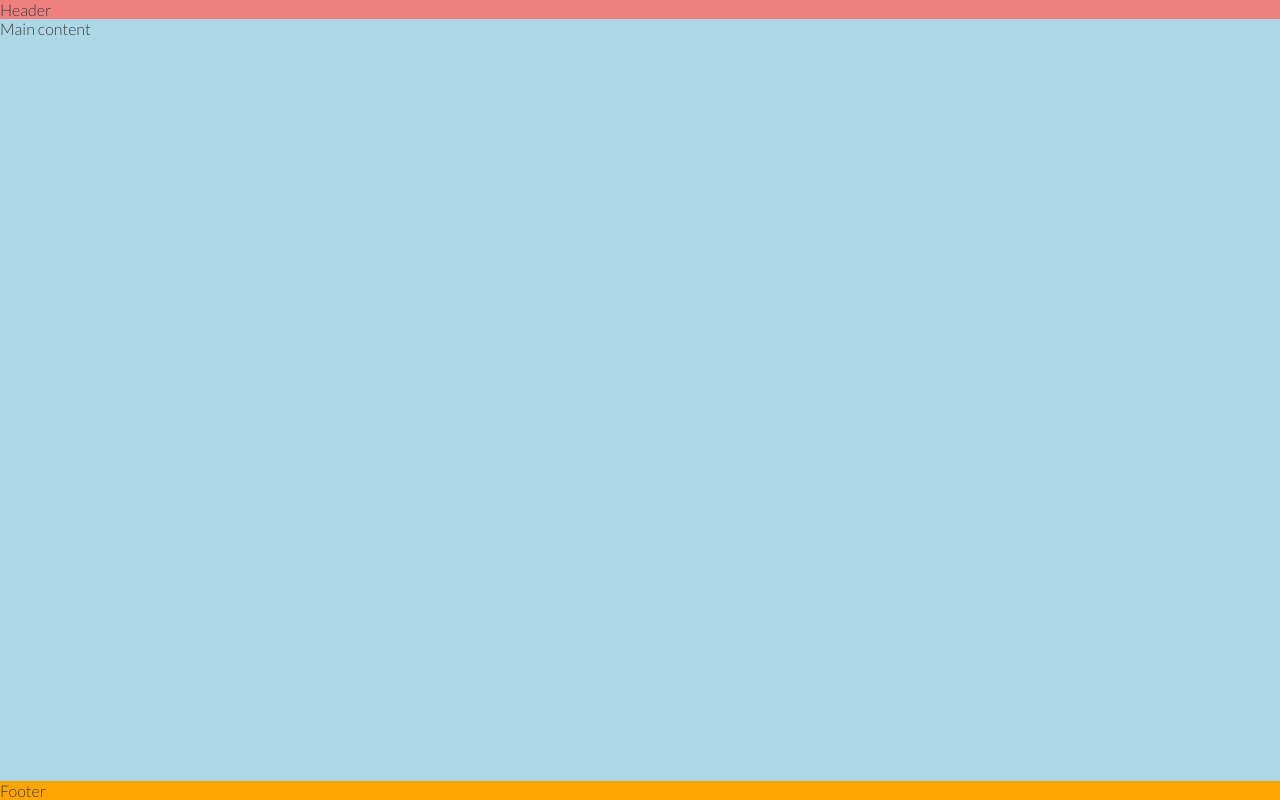
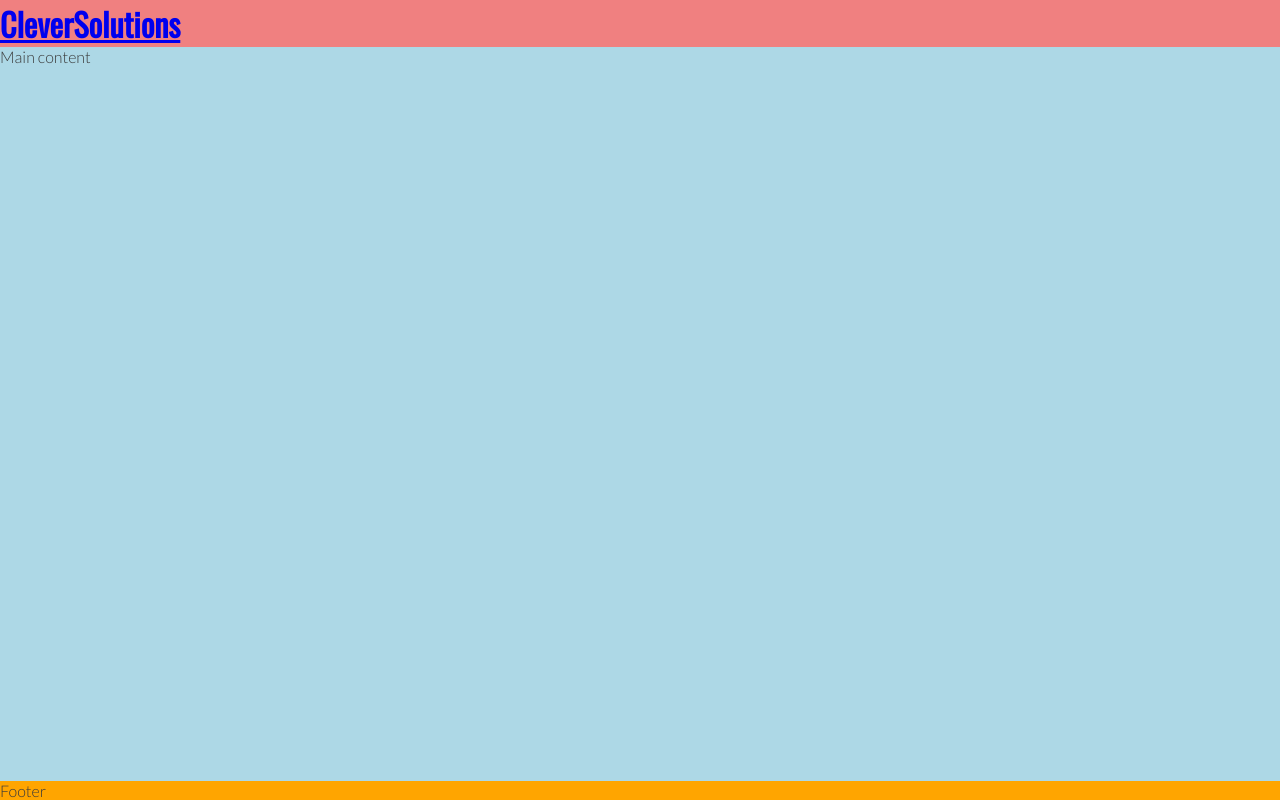
Before and after one commit to KyleFrancis04/CleverSolutions, a plain HTML site: page index.html in a window 1280 px wide. Drawn offline with nearby package versions, Linux system fonts and the light colour scheme; files that its build step writes are made by us from their sources.

Commit message:
Add logo to header and apply oswald font

```diff
--- a/assets/style.css
+++ b/assets/style.css
@@ -23,6 +23,9 @@ body {
 header {
     background-color: lightcoral;
 }
+h1{
+    font-family: 'oswald' , sans-serif;
+}
 
 /* Main content */
 main {
--- a/index.html
+++ b/index.html
@@ -20,7 +20,11 @@
 
 <body>
     <!-- Header -->
-    <header>Header</header>
+    <header>
+        <a href="index.html">
+            <h1 id="logo">CleverSolutions</h1>
+        </a>
+    </header>
 
     <!-- Main content -->
     <main>Main content</main>
```
